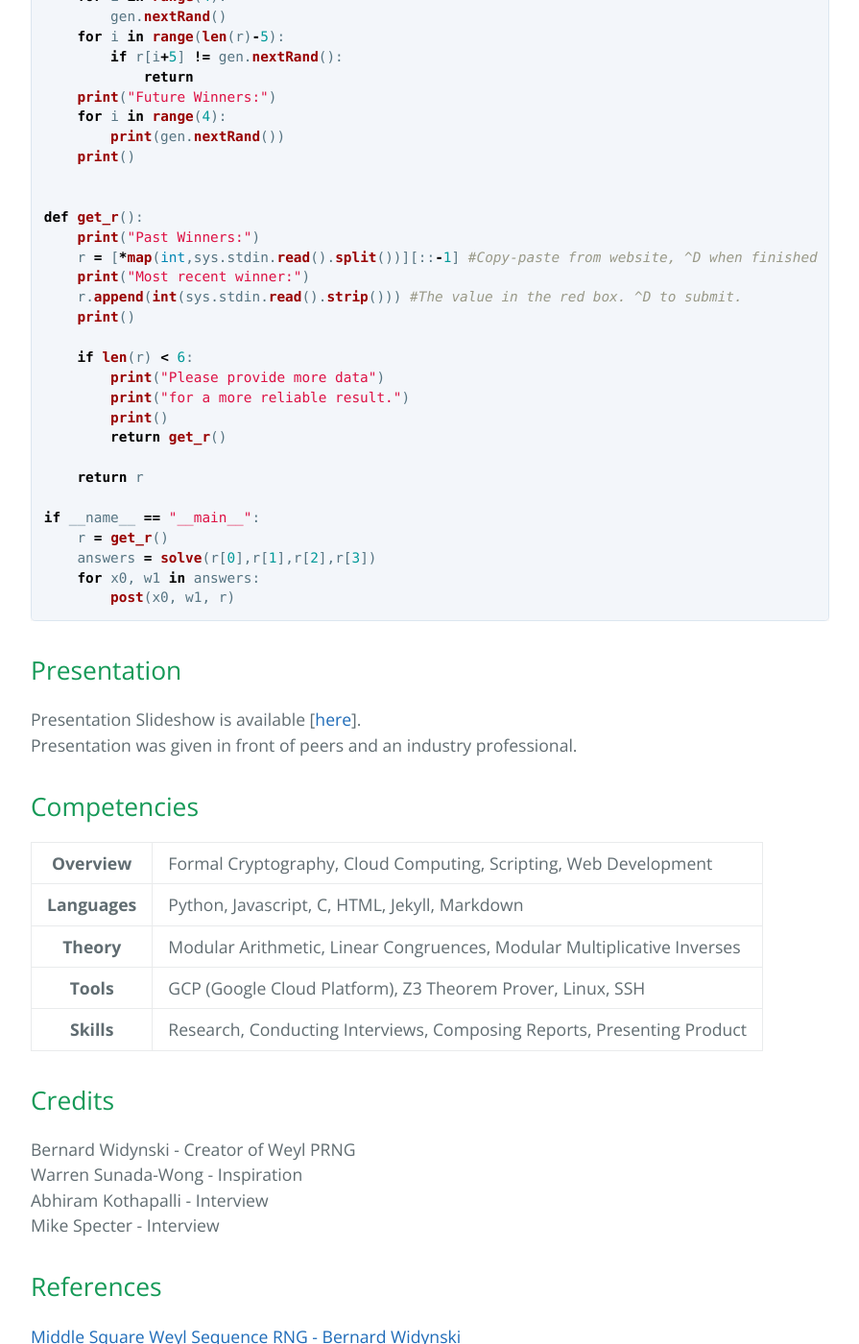
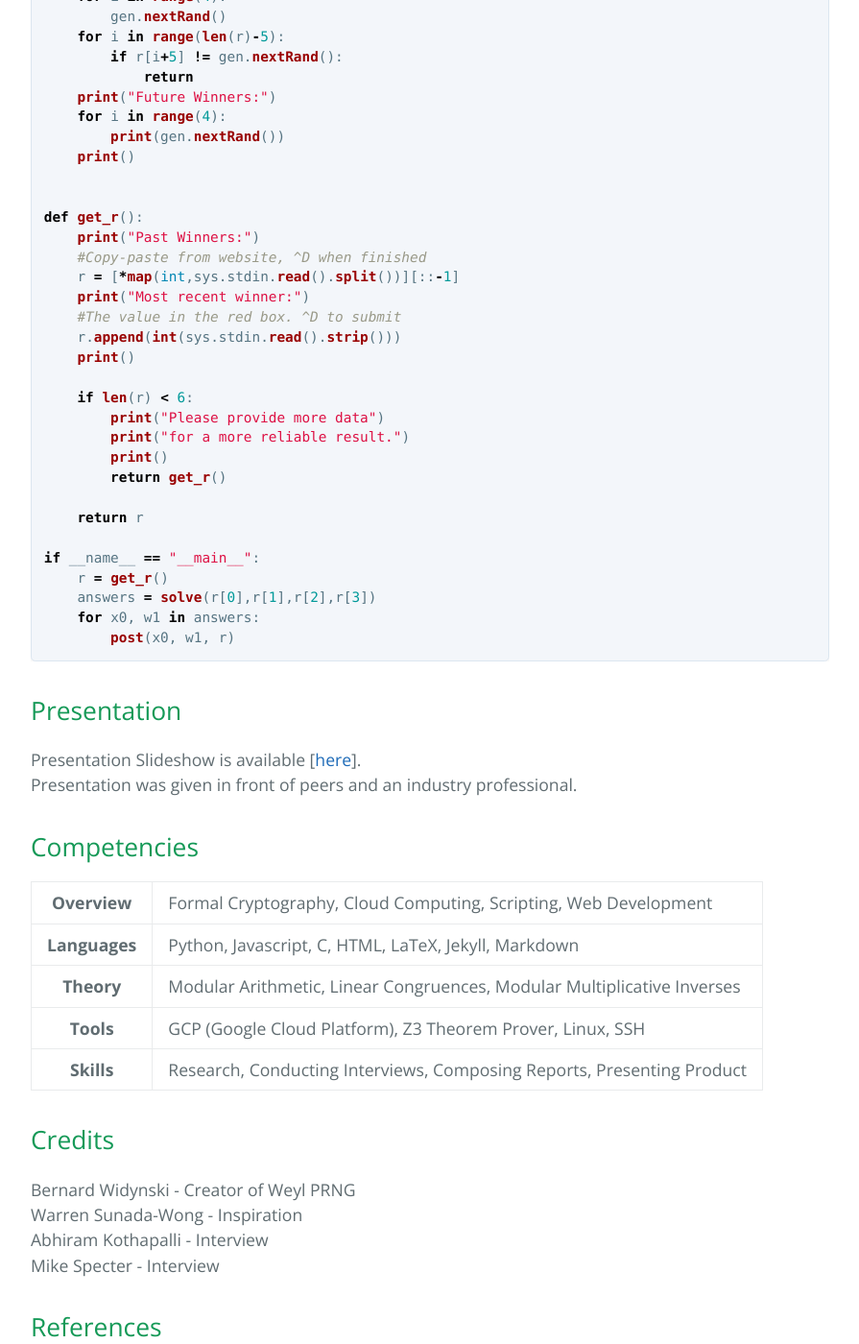
Before and after one commit to AdnanSlef/AdnanSlef.github.io, a Jekyll site: the page built from _posts/2020-10-15-senior-capstone.md, in a window 1280 px wide and 1400 px high, scrolled down 3099 px. Shown: the whole window at 96% size, without its empty margins (192-1087 px from the left). Built offline with Jekyll 4.4.1, drawn with Linux system fonts in a browser that asks for light colours.

```diff
--- a/_posts/2020-10-15-senior-capstone.md
+++ b/_posts/2020-10-15-senior-capstone.md
@@ -136,9 +136,11 @@ def post(x0, w1, r):
 
 def get_r():
     print("Past Winners:")
-    r = [*map(int,sys.stdin.read().split())][::-1] #Copy-paste from website, ^D when finished
+    #Copy-paste from website, ^D when finished
+    r = [*map(int,sys.stdin.read().split())][::-1]
     print("Most recent winner:")
-    r.append(int(sys.stdin.read().strip())) #The value in the red box. ^D to submit.
+    #The value in the red box. ^D to submit
+    r.append(int(sys.stdin.read().strip()))
     print()
 
     if len(r) < 6:
@@ -170,7 +172,7 @@ Presentation was given in front of peers and an industry professional.
     </tr>
     <tr>
 		<th>Languages</th>
-        <td>Python, Javascript, C, HTML, Jekyll, Markdown</td>
+        <td>Python, Javascript, C, HTML, LaTeX, Jekyll, Markdown</td>
     </tr>
     <tr>
 		<th>Theory</th>
```
Also changed, not shown: _posts/2021-01-10-dacc-ectf-2019.md (added, +85 -0 lines), resume.md (+5 -2 lines).
